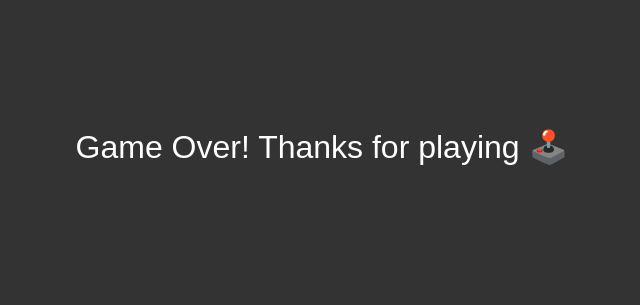
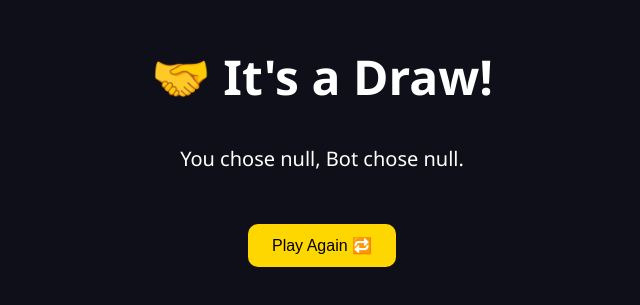
Before and after one commit to 01-Sumit/rock-paper-game, a plain HTML site: page winner.html in a window 1280 px wide. Shown: the part 261-566 px from the top of the page, without its empty margins (318-958 px from the left). Drawn offline with Linux system fonts and the light colour scheme.

Commit message:
Update winner.html

```diff
--- a/winner.html
+++ b/winner.html
@@ -3,21 +3,56 @@
 <html lang="en">
 <head>
   <meta charset="UTF-8">
-  <title>Result</title>
+  <meta name="viewport" content="width=device-width, initial-scale=1.0">
+  <title>Winner</title>
   <style>
     body {
-      background: #333;
-      color: #fff;
+      margin: 0;
+      background: #0f0f1a;
+      color: white;
+      font-family: 'Segoe UI', sans-serif;
       display: flex;
       justify-content: center;
       align-items: center;
+      flex-direction: column;
       height: 100vh;
-      font-family: Arial;
-      font-size: 2rem;
+      text-align: center;
+    }
+    h1 {
+      font-size: 3rem;
+      margin-bottom: 1rem;
+    }
+    p {
+      font-size: 1.25rem;
+    }
+    button {
+      margin-top: 2rem;
+      padding: 0.75rem 1.5rem;
+      background-color: gold;
+      border: none;
+      font-size: 1rem;
+      border-radius: 10px;
+      cursor: pointer;
     }
   </style>
 </head>
 <body>
-  Game Over! Thanks for playing 🕹️
+  <h1 id="winner-text">Loading...</h1>
+  <p id="detail"></p>
+  <button onclick="window.location.href='index.html'">Play Again 🔁</button>
+  <script>
+    const result = localStorage.getItem("gameResult");
+    const user = localStorage.getItem("userChoice");
+    const comp = localStorage.getItem("computerChoice");
+
+    const winnerText = document.getElementById("winner-text");
+    const detail = document.getElementById("detail");
+
+    if (result === 'win') winnerText.textContent = "🎉 You Win!";
+    else if (result === 'lose') winnerText.textContent = "😢 You Lose!";
+    else winnerText.textContent = "🤝 It's a Draw!";
+
+    detail.textContent = `You chose ${user}, Bot chose ${comp}.`;
+  </script>
 </body>
 </html>
```
